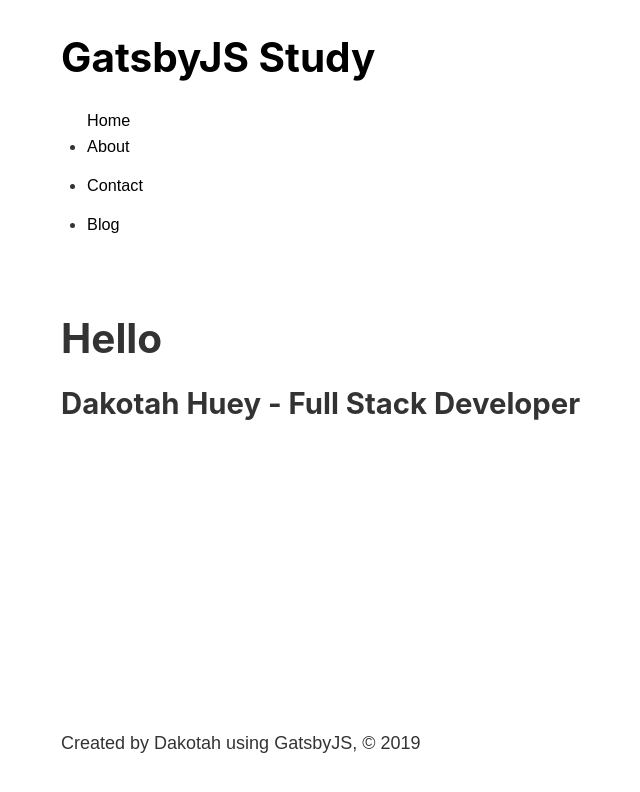
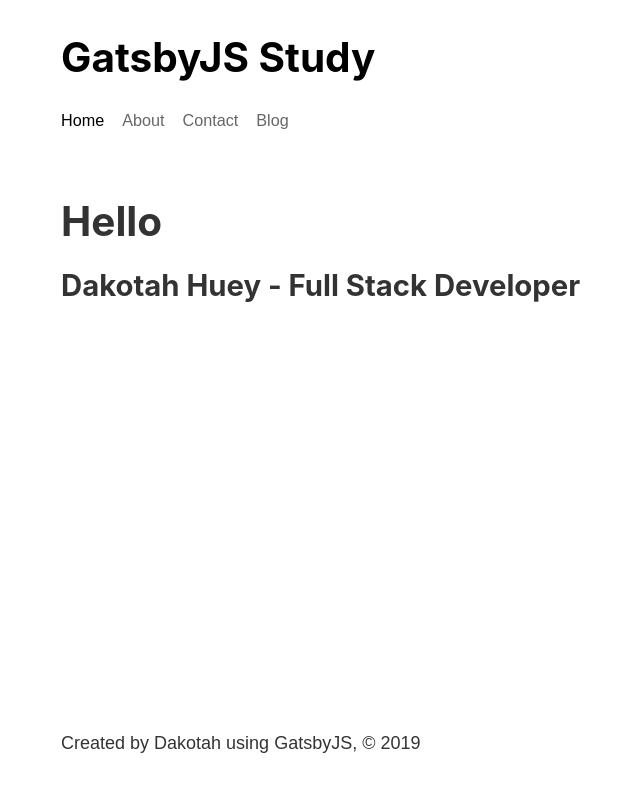
Before and after one commit to frescocodes/gatsby-study, a Gatsby site: page / in a window 1280 px wide. Shown: the whole page, without its empty margins (222-862 px from the left). Built offline with nearby package versions, Linux system fonts and the light colour scheme; Gatsby itself is replaced by a stand-in of ours.

Commit message:
style: styling tweaks to navbar
-reversed colors on nav items
-nav items are now gray instead of black
-nav items now display in black when they are the active link

```diff
--- a/src/components/Header.js
+++ b/src/components/Header.js
@@ -1,7 +1,13 @@
 import React from "react"
 import { Link } from "gatsby"
 
-import { header, navLink, navList, siteName } from "./header.module.scss"
+import {
+  header,
+  navLink,
+  navList,
+  siteName,
+  activeNavItem,
+} from "./header.module.scss"
 
 const links = ["Home", "About", "Contact", "Blog"]
 
@@ -17,12 +23,16 @@
         <ul className={navList}>
           {links.map(link =>
             link == "Home" ? (
-              <Link to="/" className={navLink}>
+              <Link to="/" className={navLink} activeClassName={activeNavItem}>
                 {link}
               </Link>
             ) : (
               <li>
-                <Link to={`/${link}`.toLowerCase()} className={navLink}>
+                <Link
+                  to={`/${link}`.toLowerCase()}
+                  className={navLink}
+                  activeClassName={activeNavItem}
+                >
                   {link}
                 </Link>
               </li>
--- a/src/components/header.module.scss
+++ b/src/components/header.module.scss
@@ -1,3 +1,5 @@
+$memecolor: #71eeb8;
+
 .header {
     padding: 1rem 0 3rem;
 }
@@ -8,23 +10,27 @@
 }
 
 .siteName:hover {
-    color: #666666;
+    color: black;
 }
 
 .navLink {
     // padding: 1rem;
-    color: black;
+    color: #666666;
     text-decoration: none;
     font-size: .9rem;
     margin-right: 1rem;
 }
 
 .navLink:hover {
-    color: #666666;
+    color: black;
 }
 
-.nav-list {
+.navList {
     display: flex;
     list-style-type: none;
     margin: 0;
 }
+
+.activeNavItem {
+    color: black;
+}
```
